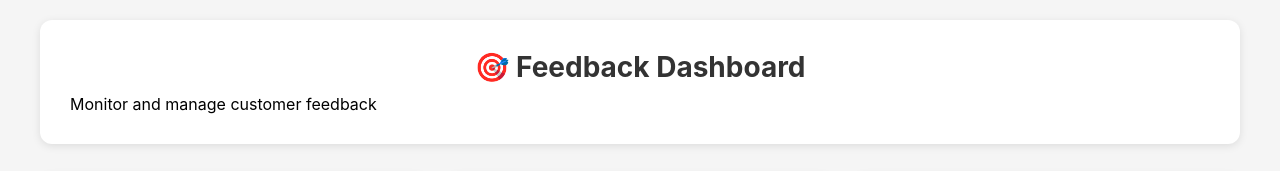
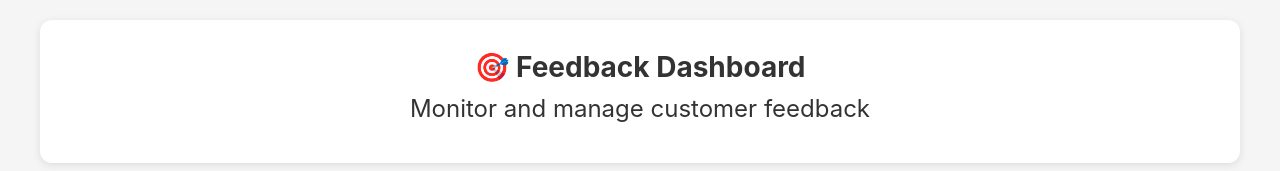
Before and after one commit to jasonluyk/BSI_Updates, a website: page public/admin.html in a window 1280 px wide. Shown: the top 171 px of the page. Drawn offline with Linux system fonts and the light colour scheme; no server answers.

Commit message:
Style Updates

```diff
--- a/public/admin.html
+++ b/public/admin.html
@@ -33,6 +33,13 @@
         .header h1 {
             color: #333;
             font-size: 28px;
+            margin-bottom: 10px;
+            text-align: center;
+        }
+
+        .header p {
+            color:#333;
+            font-size: 24px;
             margin-bottom: 10px;
             text-align: center;
         }
```
